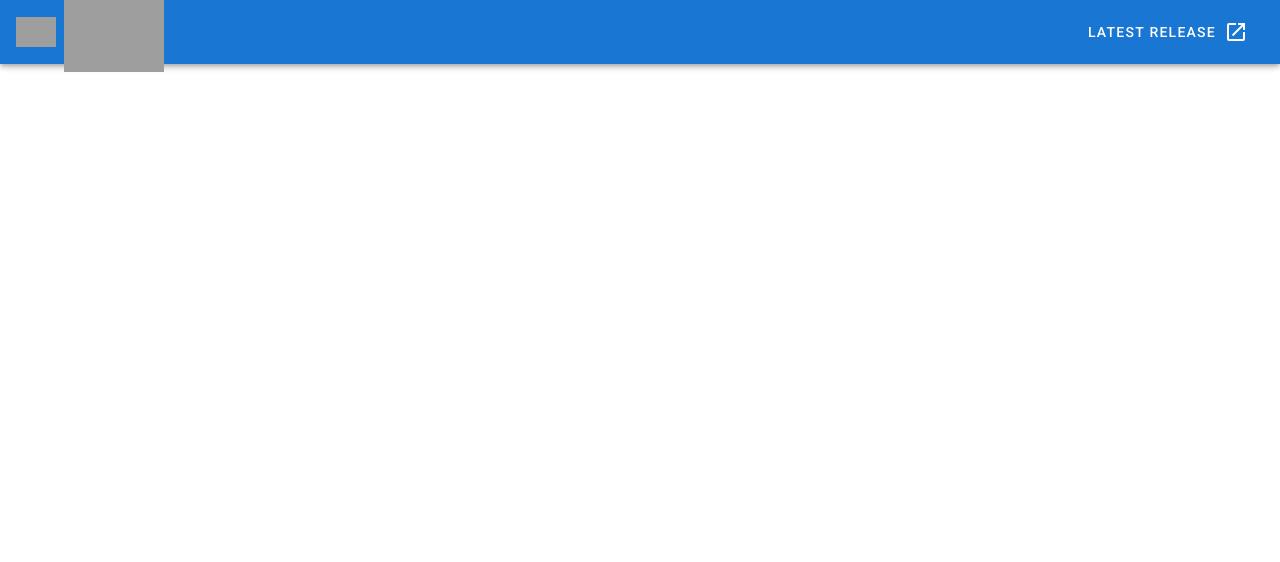
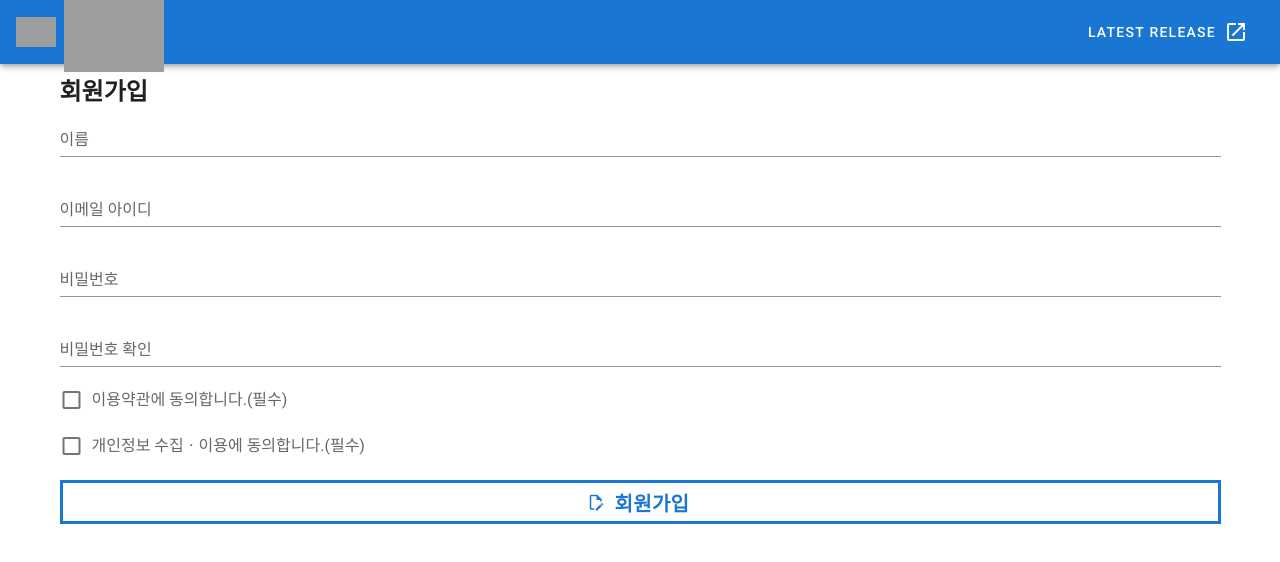
Before and after one commit to SamAndEllen/mini-sns, a Vue app: page /signup in a window 1280 px wide. Shown: the top 562 px of the page. Built offline with nearby package versions, Linux system fonts and the light colour scheme; grey boxes are pictures that could not be loaded.

Commit message:
example SignUp

```diff
--- a/package.json
+++ b/package.json
@@ -8,6 +8,7 @@
     "lint": "vue-cli-service lint"
   },
   "dependencies": {
+    "axios": "^0.19.2",
     "core-js": "^3.6.4",
     "vue": "^2.6.11",
     "vue-router": "^3.1.6",
--- /dev/null
+++ b/src/components/SignUp.vue
@@ -0,0 +1,92 @@
+<template>
+  <v-container>
+    <v-row>
+      <v-col cols="12">
+        <span class="font-weight-bold headline">회원가입</span>
+      </v-col>
+    </v-row>
+    <v-row no-gutters>
+      <v-col cols="12" md="12">
+        <v-text-field v-model="userName" label="이름"></v-text-field>
+      </v-col>
+    </v-row>
+    <v-row no-gutters>
+      <v-col cols="12" md="12">
+        <v-text-field v-model="email" label="이메일 아이디"></v-text-field>
+      </v-col>
+    </v-row>
+    <v-row no-gutters>
+      <v-col cols="12" md="12">
+        <v-text-field type="password" v-model="password" label="비밀번호"></v-text-field>
+      </v-col>
+    </v-row>
+    <v-row no-gutters>
+      <v-col cols="12" md="12">
+        <v-text-field type="password" v-model="checkPassword" label="비밀번호 확인"></v-text-field>
+      </v-col>
+    </v-row>
+    <v-row no-gutters>
+      <v-col cols="12" md="12">
+        <v-checkbox v-model="agreeTOS" label="이용약관에 동의합니다.(필수)"></v-checkbox>
+      </v-col>
+      <v-col cols="12" md="12">
+        <v-checkbox v-model="agreePrivacy" label="개인정보 수집ㆍ이용에 동의합니다.(필수)"></v-checkbox>
+      </v-col>
+    </v-row>
+    <v-row no-gutters>
+      <v-col cols="12" md="12">
+        <v-btn
+            block tile outlined large
+            color="primary"
+            class="font-weight-bold title"
+            @click="signUp()"
+        >
+            <v-icon left>mdi-file-edit-outline</v-icon>
+            <span>회원가입</span>
+        </v-btn>
+      </v-col>
+    </v-row>
+  </v-container>
+</template>
+
+<script>
+import axios from "axios";
+
+export default {
+    data: () => ({
+        userName: '',
+        email: '',
+        password: '',
+        checkPassword: '',
+        agreeTOS: false,
+        agreePrivacy: false,
+    }),
+    methods: {
+        signUp() {
+            axios.post('http://localhost:4000/api/members',
+                { name: this.userName,
+                  email: this.email,
+                  password: this.password,
+                  agreeTOS: this.agreeTOS,
+                  agreePrivacy: this.agreePrivacy
+                }
+              ).then(res => {
+              console.log(res.data);
+            });
+        }
+    }
+};
+</script>
+
+<style scoped>
+.v-input--selection-controls {
+  padding: 0;
+  margin: 0;
+}
+.v-btn--outlined {
+    border: solid currentColor;
+}
+.v-btn__content .v-icon--left, .v-btn__content .v-icon--right {
+    font-size: 20px;
+}
+</style>
--- a/src/router/index.js
+++ b/src/router/index.js
@@ -6,13 +6,15 @@
 import Home from "../components/Home";
 import Login from "../components/Login";
 import Member from "../components/Member";
+import SignUp from "../components/SignUp";
 
 const router = new VueRouter({
     mode: 'history',
     routes: [
       { path: '/', component: Home },
       { path: '/login', component: Login },
-      { path: '/member', component: Member }
+      { path: '/member', component: Member },
+      { path: '/signup', component: SignUp }
     ]
   })
 
```
Also changed, not shown: 1 other file (tests, documents, lock files or other folders).
